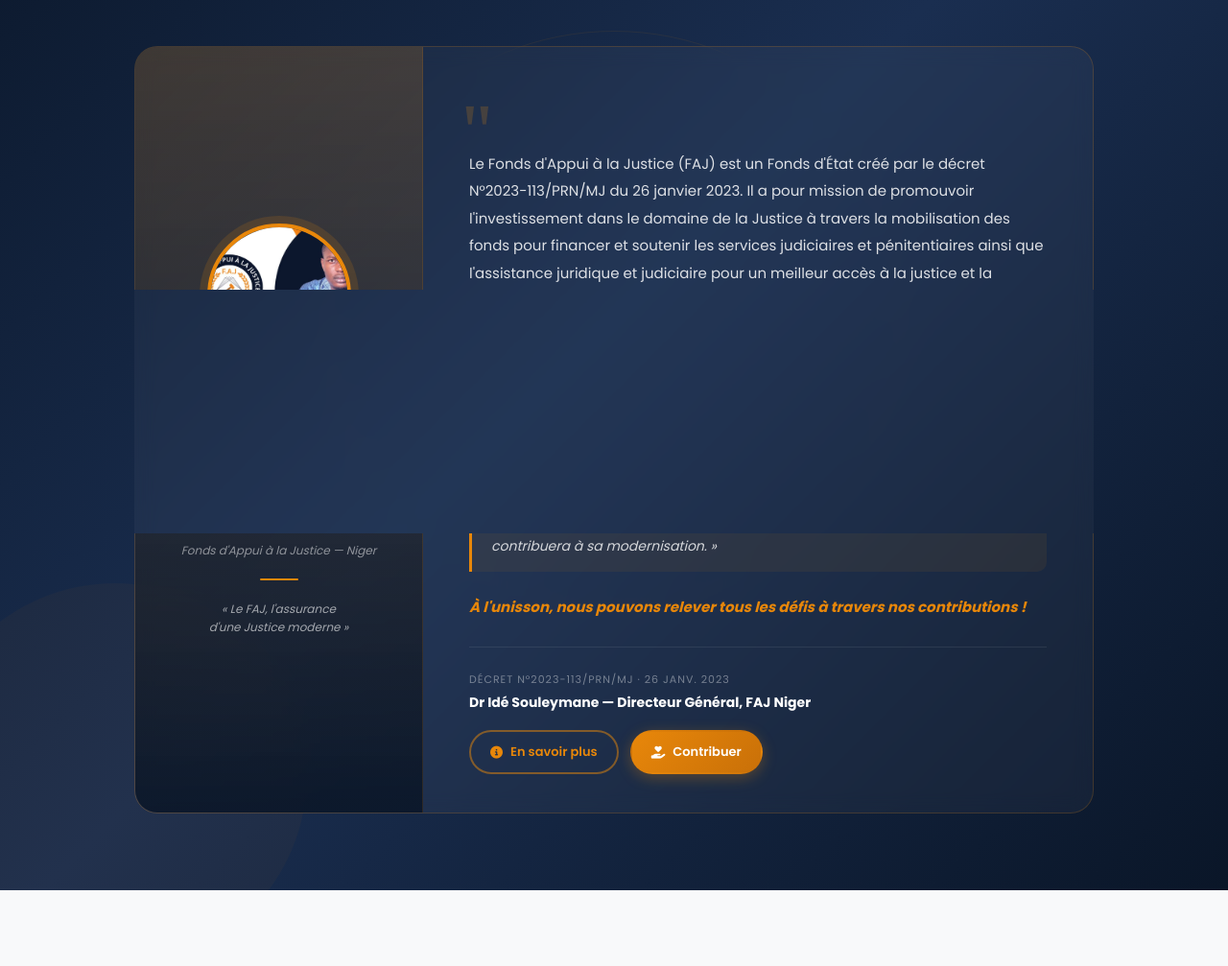
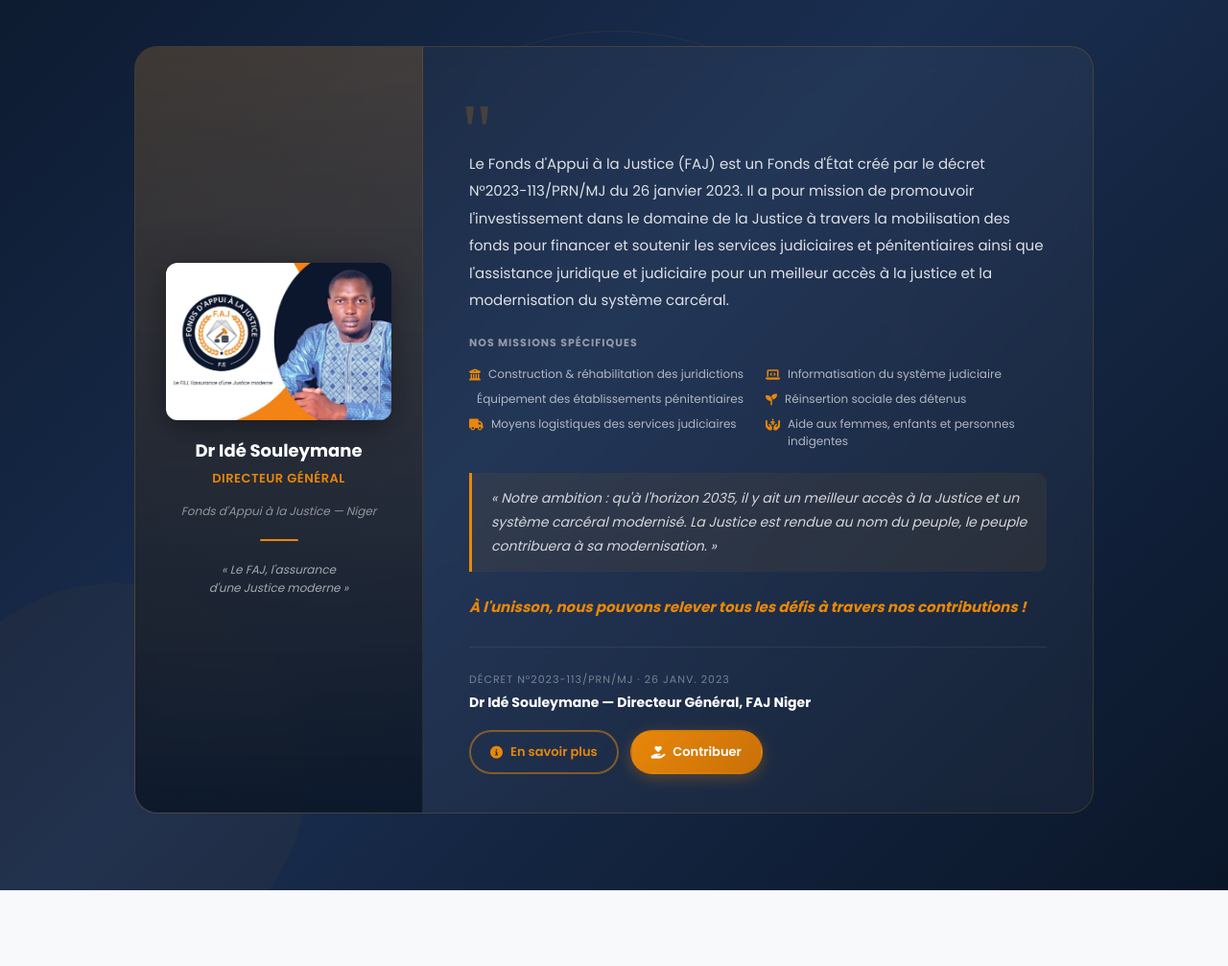
Before and after one commit to NasserKailou/site_faj, a PHP site: page /site_faj/ in a window 1280 px wide. Shown: the part 2276-3283 px from the top of the page at 96% size. Run offline with PHP 8.4, Linux system fonts and the light colour scheme; data comes from the database, SQL or seed files in the repository; data that the repository does not hold is empty; some libraries are stand-ins or nearby versions.

Commit message:
fix: photo DG affichée en pleine largeur sans cadre rond, suppression logo dupliqué

```diff
--- a/index.php
+++ b/index.php
@@ -246,19 +246,11 @@ require_once 'includes/header.php';
                 <!-- Colonne gauche — Photo + identité -->
                 <div style="background:linear-gradient(180deg,rgba(232,135,10,0.18) 0%,rgba(10,22,40,0.9) 100%);padding:40px 32px;display:flex;flex-direction:column;align-items:center;justify-content:center;text-align:center;border-right:1px solid rgba(232,135,10,0.15);">
 
-                    <!-- Photo du DG -->
-                    <div style="width:150px;height:150px;border-radius:50%;overflow:hidden;border:4px solid #E8870A;box-shadow:0 0 0 8px rgba(232,135,10,0.15);margin-bottom:24px;flex-shrink:0;">
+                    <!-- Photo du DG (image complète avec logo intégré) -->
+                    <div style="width:100%;margin-bottom:20px;flex-shrink:0;">
                         <img src="<?= SITE_URL ?>/assets/images/photo-dg.jpg"
-                             onerror="this.style.display='none';this.nextElementSibling.style.display='flex';"
-                             alt="Dr Idé Souleymane" style="width:100%;height:100%;object-fit:cover;object-position:center top;">
-                        <div style="display:none;width:100%;height:100%;background:linear-gradient(135deg,#E8870A,#c96d00);align-items:center;justify-content:center;">
-                            <i class="fas fa-user-tie" style="font-size:60px;color:white;opacity:0.8;"></i>
-                        </div>
-                    </div>
-
-                    <!-- Logo FAJ -->
-                    <div style="width:72px;height:72px;border-radius:50%;overflow:hidden;border:2px solid rgba(232,135,10,0.4);margin-bottom:20px;">
-                        <img src="<?= SITE_URL ?>/assets/images/logo-faj.png" alt="FAJ" style="width:100%;height:100%;object-fit:contain;padding:6px;background:white;">
+                             alt="Dr Idé Souleymane — Directeur Général FAJ"
+                             style="width:100%;height:auto;display:block;border-radius:12px;box-shadow:0 8px 32px rgba(0,0,0,0.4);">
                     </div>
 
                     <h3 style="color:white;font-size:18px;font-weight:700;margin-bottom:6px;line-height:1.3;">Dr Idé Souleymane</h3>
```
